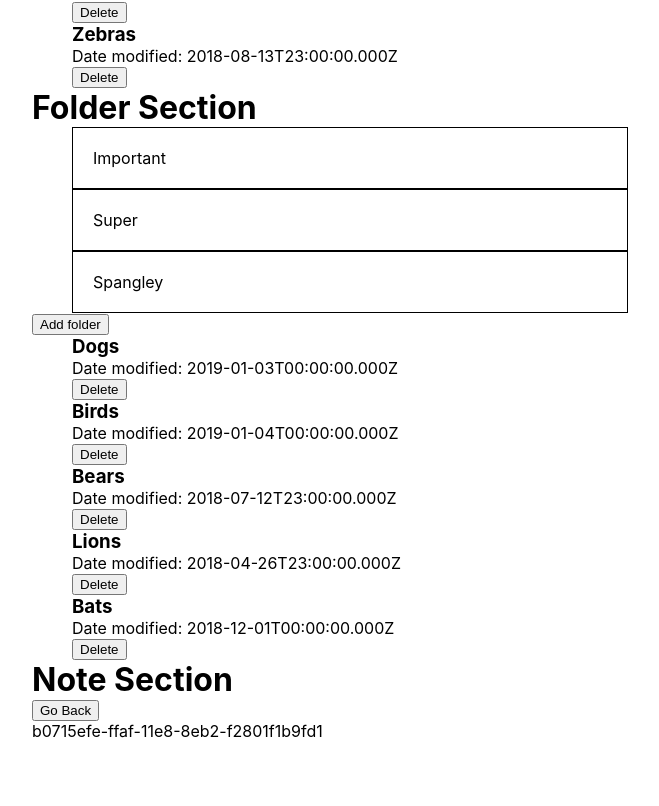
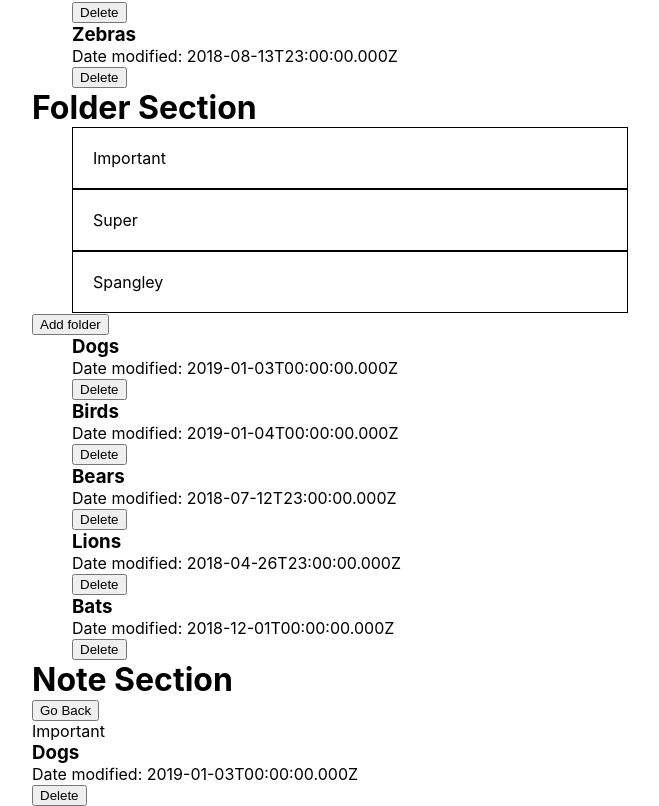
Before and after one commit to thinkful-ei-orka/Noteful-Jacob-Ryan, a React (Create React App) app: page / in a window 1280 px wide. Shown: the part 1108-1914 px from the top of the page, without its empty margins (32-691 px from the left). Before the commit the page ends 1849 px from the top, so only its background shows below. Built offline with nearby package versions, Linux system fonts and the light colour scheme.

Commit message:
fixed Note component to render all information needed

```diff
--- a/src/App.js
+++ b/src/App.js
@@ -128,7 +128,7 @@ export default class App extends React.Component {
     },
     selected: {
       folder: 'b0715efe-ffaf-11e8-8eb2-f2801f1b9fd1',
-      note: 'current note'
+      note: 'cbc787a0-ffaf-11e8-8eb2-f2801f1b9fd1'
     },
 
   }
@@ -155,7 +155,6 @@ folderNav = () => {
         <button type="button" className="back-button">
           Go Back
         </button>
-        <p>{this.state.selected.folder}</p>
       </section>
     )
   }
@@ -193,8 +192,10 @@ folderNav = () => {
         data={this.state}
       />
       <Note
-      navbar={this.noteNav}
-      data={this.state}/>
+        navbar={this.noteNav}
+        data={this.state}
+        note={this.noteItem}
+      />
     </div>
   )}
 }
--- a/src/components/Note/Note.js
+++ b/src/components/Note/Note.js
@@ -1,12 +1,16 @@
 import React from 'react'
 
 export default function Note(props) {
-    let currentFolder = props.data.store.folders.find(folder => folder.id ===props.data.selected.folder)
-    console.log(currentFolder)
+    let currentFolder = props.data.store.folders.find
+    (folder => folder.id ===props.data.selected.folder)
+    let currentNote = props.data.store.notes.find(note => note.id === props.data.selected.note)
+    console.log(currentNote)
     return (
         <div>
             <h1>Note Section</h1>
             {props.navbar()}
+            <p>{currentFolder.name}</p>
+            {props.note(currentNote,currentNote.id)}
         </div>
     )
 }
```
